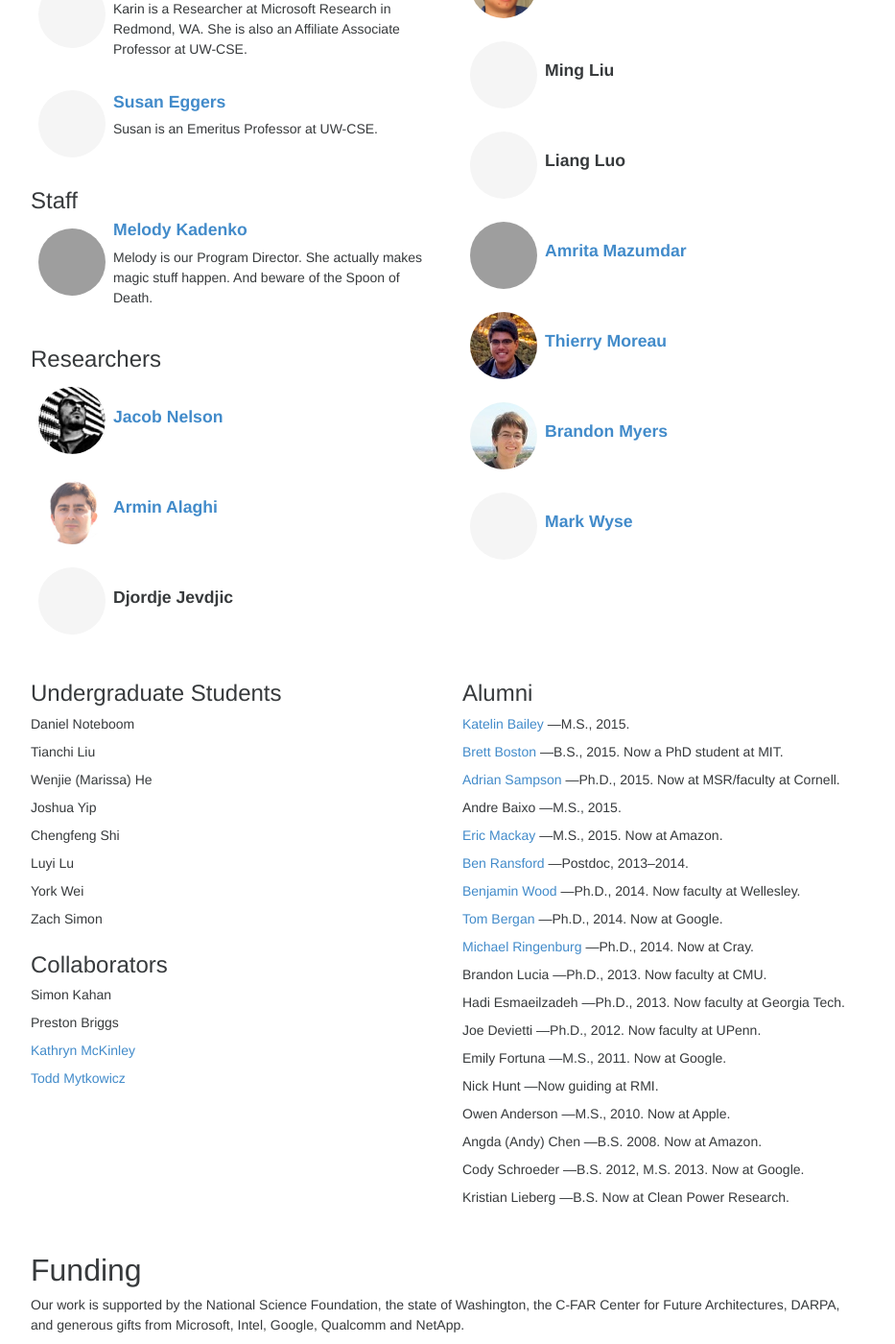
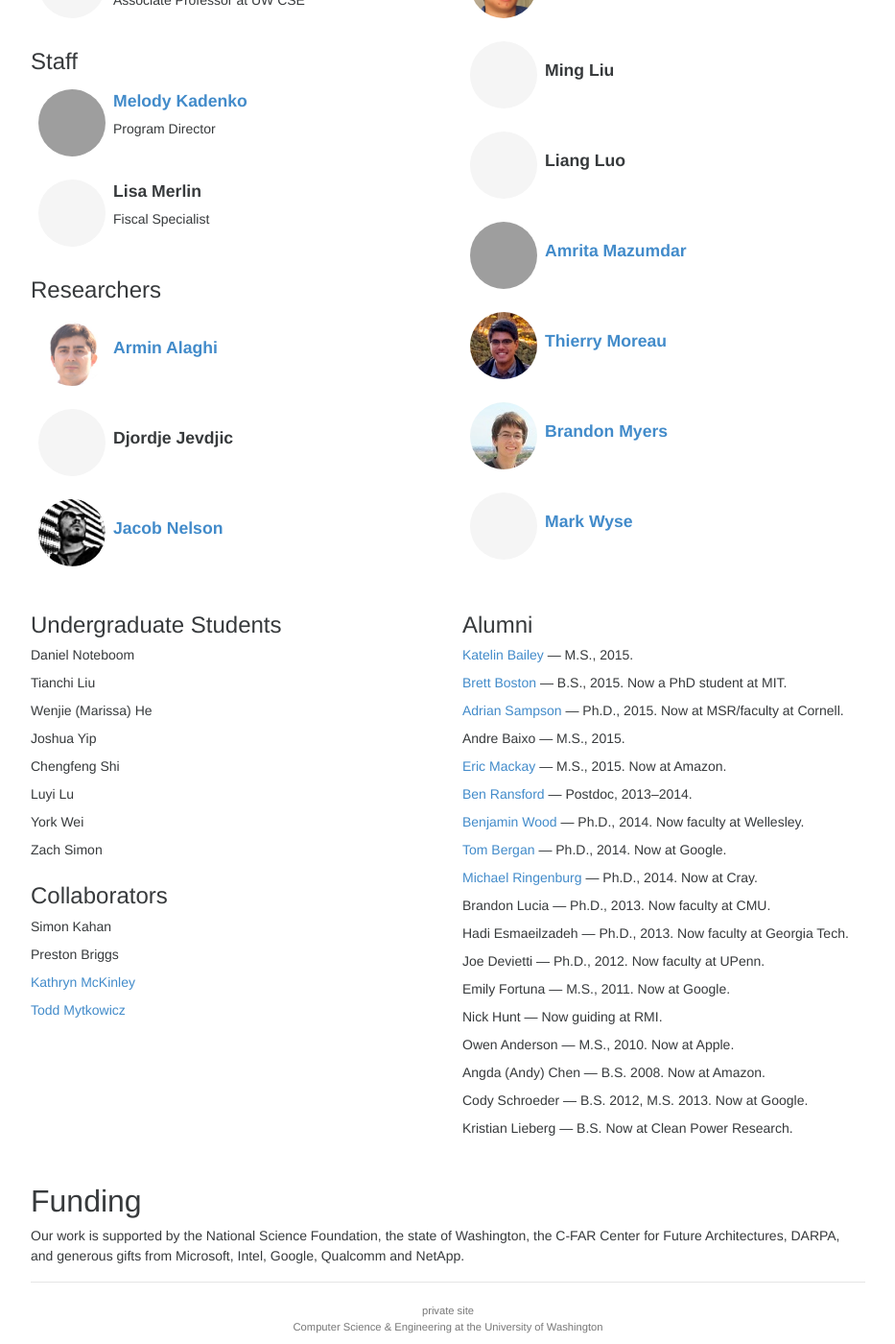
Before and after one commit to uwsampa/sampa-public, a Jekyll site: the page built from index.html, in a window 1280 px wide and 1400 px high, scrolled down 1868 px. Shown: the whole window at 96% size, without its empty margins (173-1106 px from the left). Built offline with Jekyll 4.4.1, drawn with Linux system fonts in a browser that asks for light colours; nearby versions of some CDN libraries; Markdown is read by kramdown in place of the engine named in the settings; some of the changed text lies outside the part shown; grey boxes are pictures that could not be loaded.

Commit message:
bio tweaks

```diff
--- a/_data/people.yml
+++ b/_data/people.yml
@@ -4,56 +4,40 @@ luisceze:
     github: luisceze
     role: faculty
     image: /img/people/ceze.jpg
-    bio: |
-        Luis is an Associate Professor at UW-CSE. When he is not in his office
-        (CSE576) or The Lab (CSE615), he is probably in the kitchen or some
-        restaurant around Seattle. Ask him about the movie Mamma Mia.
+    bio: "Associate Professor"
+eggers:
+    display_name: "Susan Eggers"
+    webpage: "http://homes.cs.washington.edu/~eggers/"
+    role: faculty
+    bio: "Emeritus Professor"
 djg:
     display_name: "Dan Grossman"
     webpage: "https://homes.cs.washington.edu/~djg/"
     role: faculty
     image: /img/people/djg.jpg
-    bio: |
-        Dan is a Professor at UW-CSE. His research background is
-        programming language design and implementation, particularly for
-        improving software quality. To get Dan excited about a non-computer-science
-        topic, try ice hockey (playing or watching), non-fiction books, live
-        theatre, hiking, or his nephew.
+    bio: "Professor"
 oskin:
     display_name: "Mark Oskin"
     webpage: "https://homes.cs.washington.edu/~oskin/"
     role: faculty
     image: /img/people/oskin.jpg
-    bio: |
-        Mark is an Associate Professor at UW-CSE.
+    bio: "Associate Professor"
 karin:
     display_name: "Karin Strauss"
     webpage: "http://research.microsoft.com/en-us/people/kstrauss/"
     role: faculty
-    bio: |
-        Karin is a Researcher at Microsoft Research in Redmond, WA. She is
-        also an Affiliate Associate Professor at UW-CSE.
-eggers:
-    display_name: "Susan Eggers"
-    webpage: "http://homes.cs.washington.edu/~eggers/"
-    role: faculty
-    bio: |
-        Susan is an Emeritus Professor at UW-CSE.
+    bio: "Researcher at Microsoft Research and Affiliate Associate Professor at UW CSE"
 
 melody:
     display_name: "Melody Kadenko"
     webpage: "http://www.cs.washington.edu/homes/melody/"
     role: staff
     image: //homes.cs.washington.edu/~melody/index_files/image002.gif
-    bio: |
-        Melody is our Program Director. She actually makes magic stuff happen.
-        And beware of the Spoon of Death.
-
-nelson:
-    display_name: "Jacob Nelson"
-    webpage: "https://homes.cs.washington.edu/~nelson/"
-    role: postdoc
-    image: /img/people/nelson.jpg
+    bio: "Program Director"
+lmerlin:
+    display_name: "Lisa Merlin"
+    role: staff
+    bio: "Fiscal Specialist"
 
 armin:
     display_name: "Armin Alaghi"
@@ -64,6 +48,11 @@ armin:
 jevdjic:
     display_name: "Djordje Jevdjic"
     role: postdoc
+nelson:
+    display_name: "Jacob Nelson"
+    webpage: "https://homes.cs.washington.edu/~nelson/"
+    role: postdoc
+    image: /img/people/nelson.jpg
 
 bornholt:
     display_name: "James Bornholt"
--- a/index.html
+++ b/index.html
@@ -153,7 +153,7 @@ role_remain:
                     {% if person.webpage %}<a href="{{ person.webpage |escape }}">{% endif %}
                     {{person.display_name}}
                     {% if person.webpage %}</a>{% endif %}
-                    {% if person.bio %}— <span class="bio">{{person.bio}}</span>{% endif %}
+                    {% if person.bio %} — {{person.bio}}{% endif %}
                 </li>
                 {% endif %}
             {% endfor %}
```
